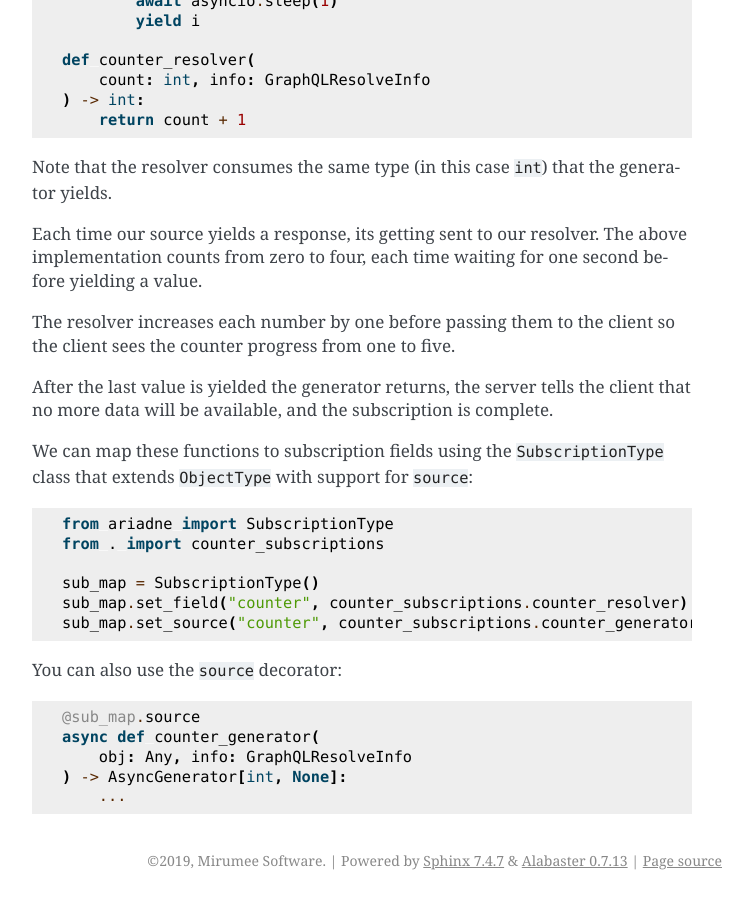
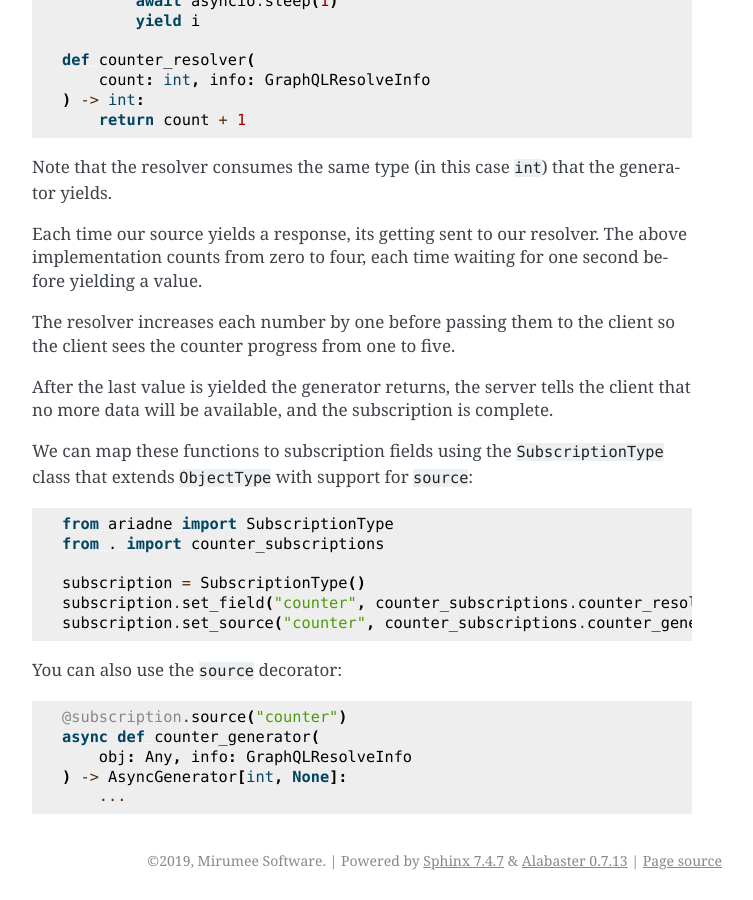
Before and after one commit to mirumee/ariadne, a Sphinx documentation site: the page built from docs/subscriptions.rst, in a window 1280 px wide and 900 px high, scrolled down 1632 px. Shown: the whole window, without its empty margins (388-1141 px from the left). Built offline with Sphinx 7.4.7, drawn with Linux system fonts in a browser that asks for light colours.

Commit message:
Fix decorator example in subscriptions docs

```diff
--- a/docs/subscriptions.rst
+++ b/docs/subscriptions.rst
@@ -74,13 +74,13 @@ We can map these functions to subscription fields using the ``SubscriptionType``
     from ariadne import SubscriptionType
     from . import counter_subscriptions
 
-    sub_map = SubscriptionType()
-    sub_map.set_field("counter", counter_subscriptions.counter_resolver)
-    sub_map.set_source("counter", counter_subscriptions.counter_generator)
+    subscription = SubscriptionType()
+    subscription.set_field("counter", counter_subscriptions.counter_resolver)
+    subscription.set_source("counter", counter_subscriptions.counter_generator)
 
 You can also use the ``source`` decorator::
 
-    @sub_map.source
+    @subscription.source("counter")
     async def counter_generator(
         obj: Any, info: GraphQLResolveInfo
     ) -> AsyncGenerator[int, None]:
```
